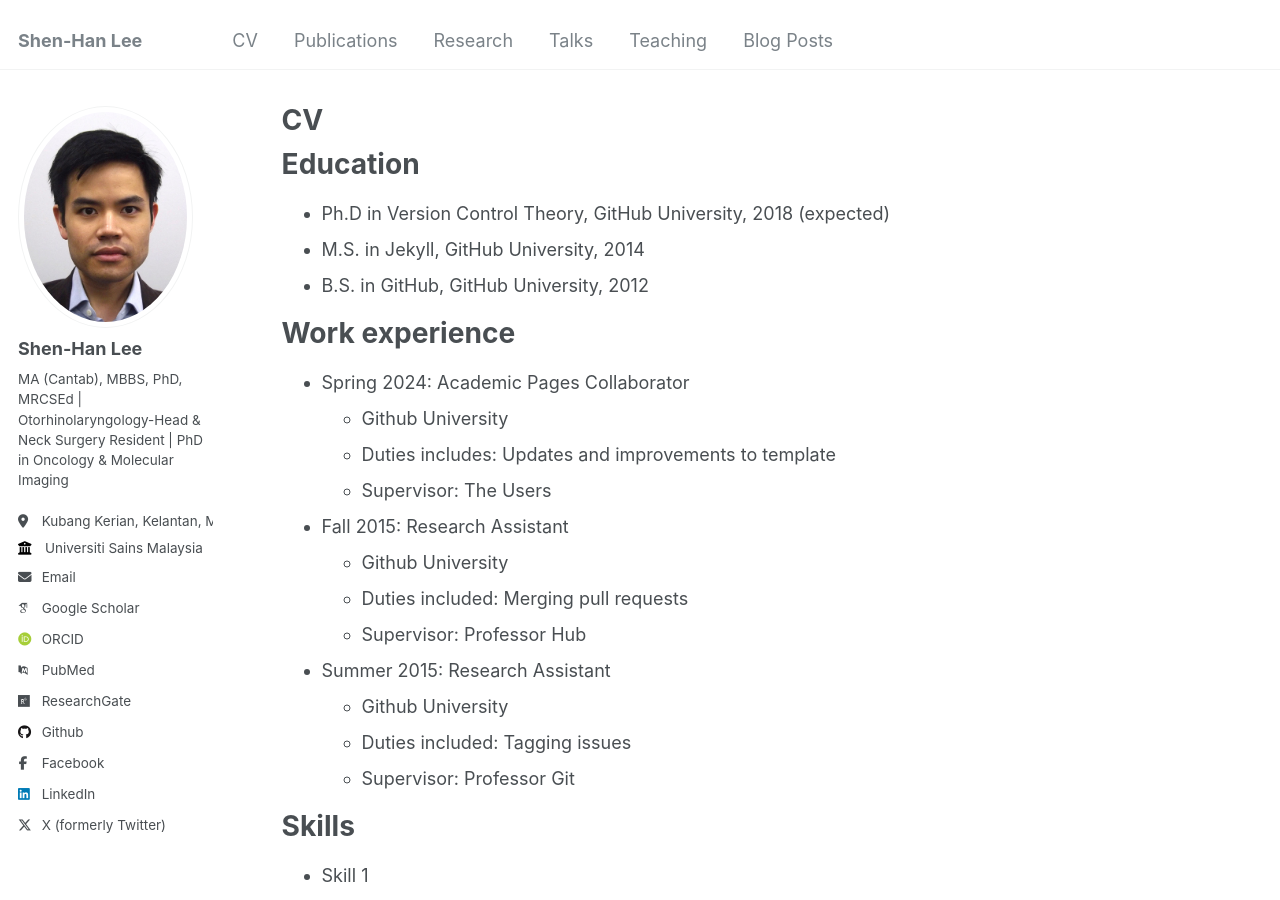
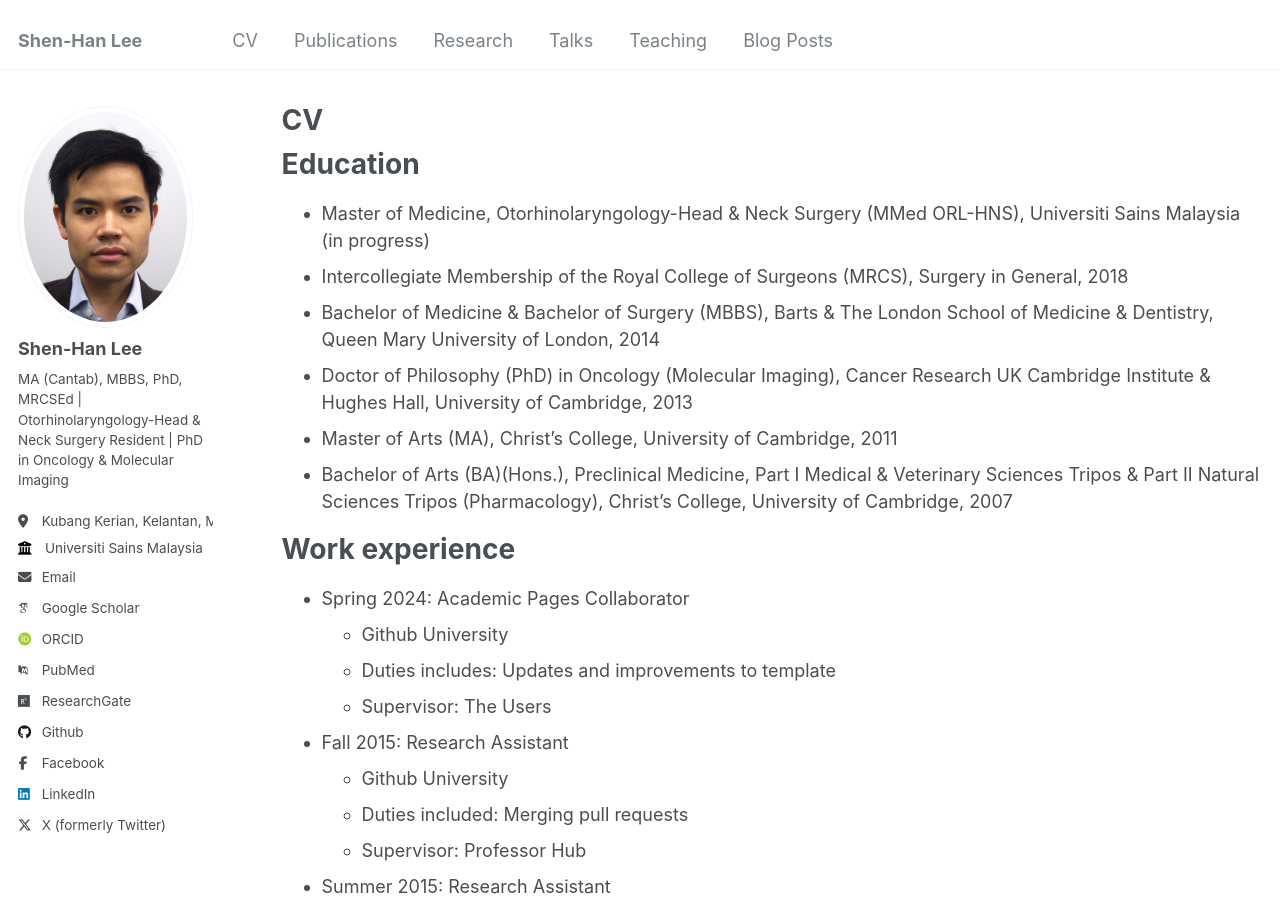
Before and after one commit to shenhanlee/shenhanlee.github.io, a Jekyll site: the page built from _pages/cv.md, in a window 1280 px wide and 900 px high. Built offline with Jekyll 4.4.1, drawn with Linux system fonts in a browser that asks for light colours; some web fonts are replaced.

Commit message:
Merge remote-tracking branch 'origin/master'

```diff
--- a/_pages/cv.md
+++ b/_pages/cv.md
@@ -11,9 +11,12 @@ redirect_from:
 
 Education
 ======
-* Ph.D in Version Control Theory, GitHub University, 2018 (expected)
-* M.S. in Jekyll, GitHub University, 2014
-* B.S. in GitHub, GitHub University, 2012
+* Master of Medicine, Otorhinolaryngology-Head & Neck Surgery (MMed ORL-HNS), Universiti Sains Malaysia (in progress)
+* Intercollegiate Membership of the Royal College of Surgeons (MRCS), Surgery in General, 2018
+* Bachelor of Medicine & Bachelor of Surgery (MBBS), Barts & The London School of Medicine & Dentistry, Queen Mary University of London, 2014
+* Doctor of Philosophy (PhD) in Oncology (Molecular Imaging), Cancer Research UK Cambridge Institute & Hughes Hall, University of Cambridge, 2013
+* Master of Arts (MA), Christ's College, University of Cambridge, 2011
+* Bachelor of Arts (BA)(Hons.), Preclinical Medicine, Part I Medical & Veterinary Sciences Tripos & Part II Natural Sciences Tripos (Pharmacology), Christ's College, University of Cambridge, 2007
 
 Work experience
 ======
```
